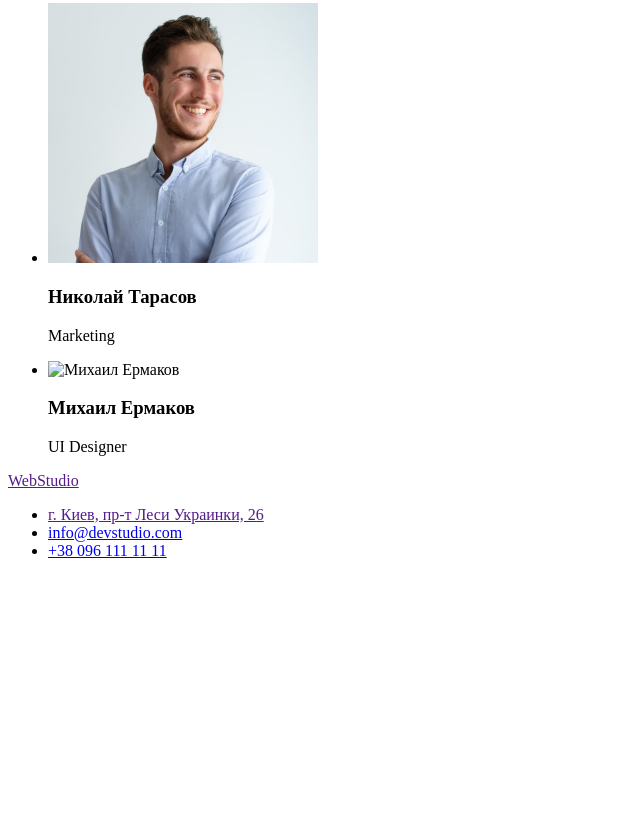
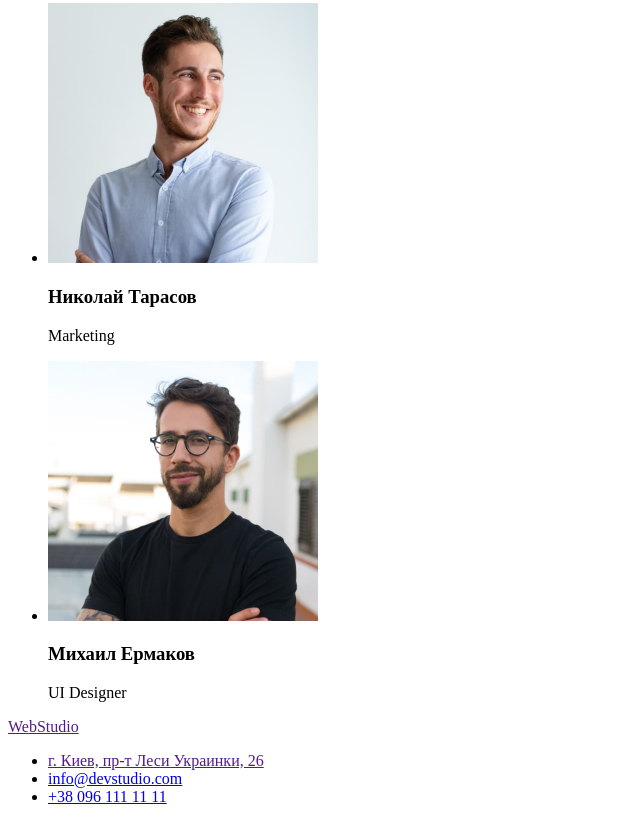
Before and after one commit to VeronikaAleshkova/goit-markup-hw-01, a plain HTML site: page index.html in a window 1280 px wide. Shown: the part 2282-3104 px from the top of the page, without its empty margins (0-640 px from the left). Before the commit the page ends 2858 px from the top, so only its background shows below. Drawn offline with Linux system fonts and the light colour scheme; the site is published under a folder, as on GitHub Pages, so addresses that start at the root find nothing.

Commit message:
update index.html

```diff
--- a/index.html
+++ b/index.html
@@ -125,7 +125,7 @@
           </li>
           <li>
             <img
-              src="/images/team-img-4.jpg"
+              src="./images/team-img-4.jpg"
               alt="Михаил Ермаков"
               width="270"
               height="260"
```
